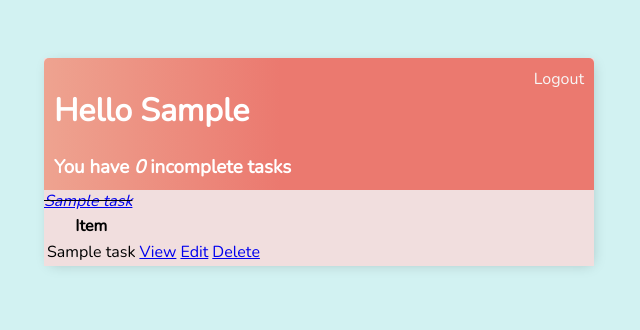
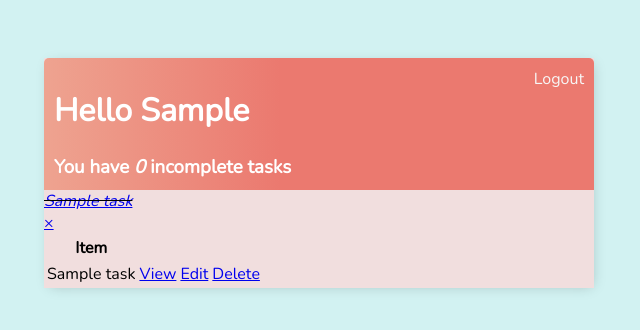
Before and after one commit to wujiaan2022/To-Do-PP4, a Django app: page / in a window 1280 px wide. Shown: the top 330 px of the page, without its empty margins (321-961 px from the left). Run offline with Django 3.2, Linux system fonts and the light colour scheme; a user stored in the database is signed in; tables that the repository leaves empty hold one stand-in row (values such as "Sample post").

Commit message:
add delete link and delte icon

```diff
--- a/ToDoApp/templates/ToDoApp/task_list.html
+++ b/ToDoApp/templates/ToDoApp/task_list.html
@@ -28,13 +28,14 @@
                     <div class="task-complete-icon"></div>
                     <i><s><a href="{% url 'task-update' task.id %}">{{task}}</a></s></i>
                 </div>
+            <a class="delete-link" href="{% url 'task-delete' task.id %}">&#215;</a>
             {% else %}
             <div class="task-title">
                 <div class="task-incomplete-icon"></div>
                 <a href="{% url 'task-update' task.id %}">{{task}}</a>
             </div>
+            <a class="delete-link" href="{% url 'task-delete' task.id %}">&#215;</a>
             {% endif %}
-
         </div>
     {% empty %}
     <h3>No items in list</h3>
```
